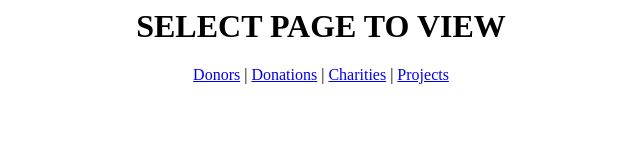
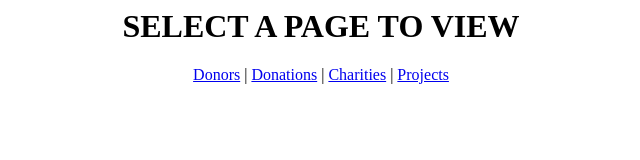
Before and after one commit to mileskesser/mileskesser.github.io, a plain HTML site: page index.html in a window 1280 px wide. Shown: the whole page, without its empty margins (319-959 px from the left). Drawn offline with Linux system fonts and the light colour scheme.

Commit message:
Update index.html

```diff
--- a/index.html
+++ b/index.html
@@ -1,4 +1,4 @@
-<h1  align="center">SELECT PAGE TO VIEW</h1>
+<h1  align="center">SELECT A PAGE TO VIEW</h1>
 
 <a href="donors.html"><p align="center">Donors</a> |
 <a href="donations.html">Donations</a> |
```
